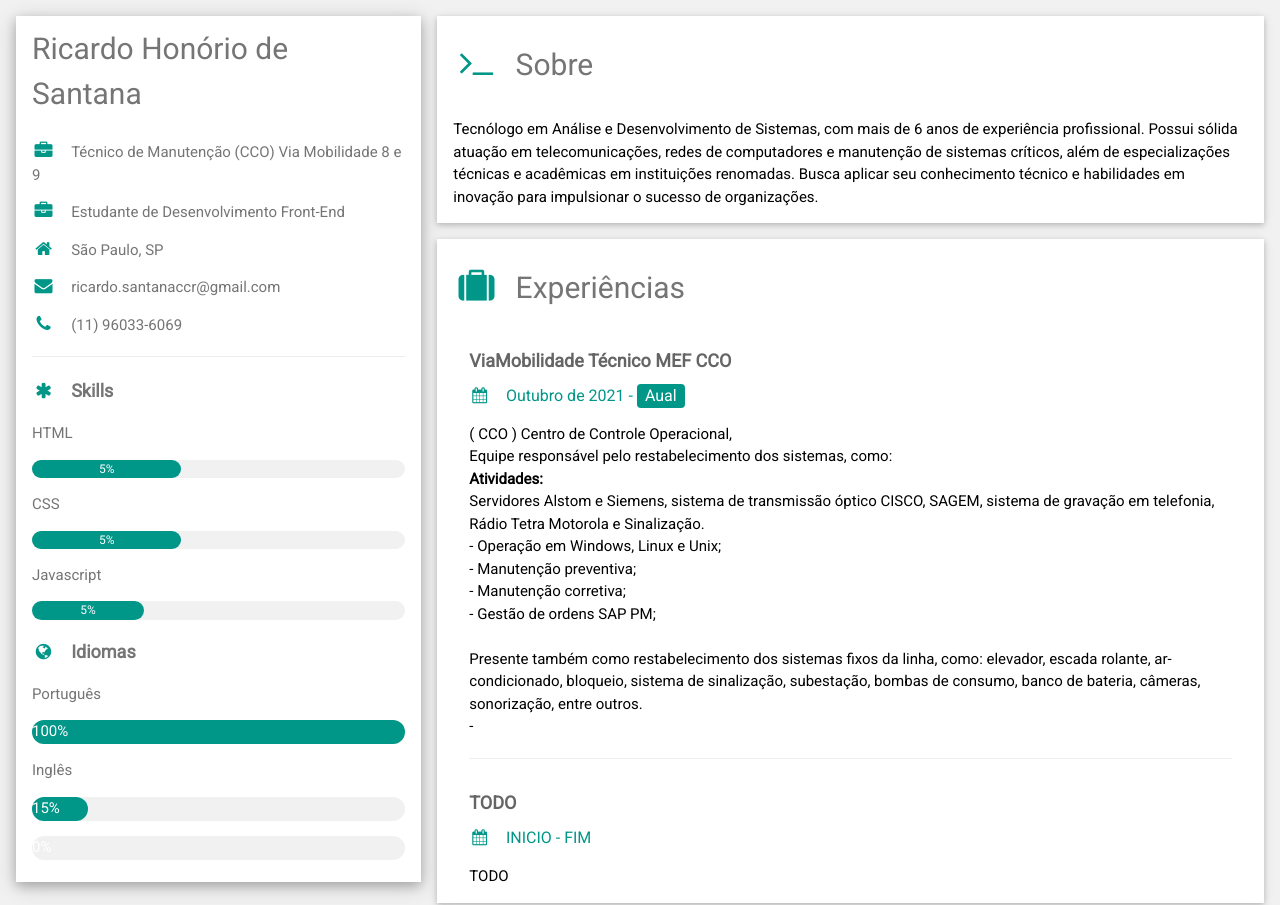
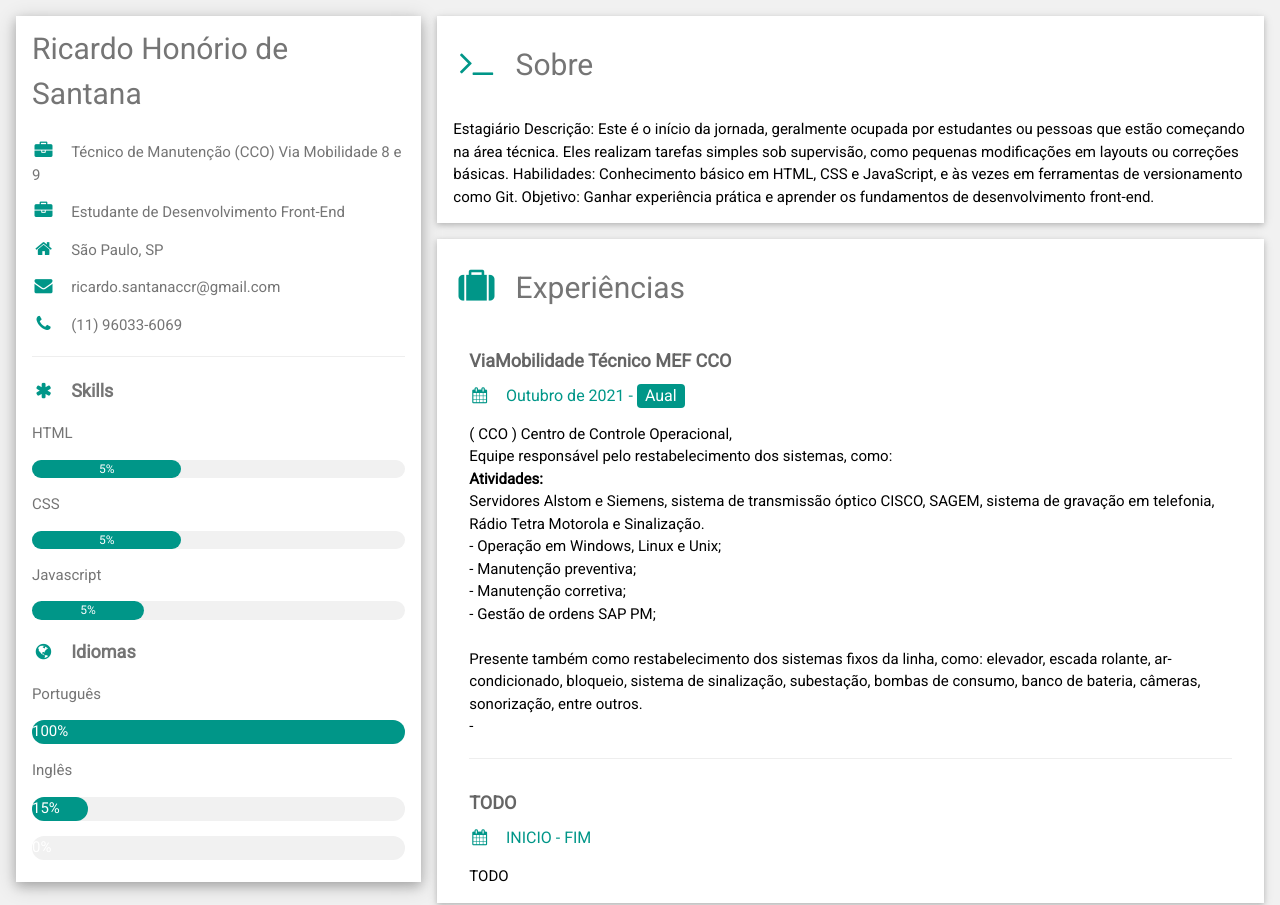
Before and after one commit to santanar2/cv, a plain HTML site: page index.html in a window 1280 px wide. Shown: the top 905 px of the page. Drawn offline with nearby package versions, Linux system fonts and the light colour scheme.

Commit message:
ateração no sobre

```diff
--- a/index.html
+++ b/index.html
@@ -95,7 +95,10 @@
 
           <div class="w3-container w3-card w3-white w3-margin-bottom">
             <h2 class="w3-text-grey w3-padding-16"><i class="fa fa-terminal fa-fw w3-margin-right w3-xxlarge w3-text-teal"></i>Sobre</h2>
-            <p>Tecnólogo em Análise e Desenvolvimento de Sistemas, com mais de 6 anos de experiência profissional. Possui sólida atuação em telecomunicações, redes de computadores e manutenção de sistemas críticos, além de especializações técnicas e acadêmicas em instituições renomadas. Busca aplicar seu conhecimento técnico e habilidades em inovação para impulsionar o sucesso de organizações.</p>
+            <p>Estagiário
+              Descrição: Este é o início da jornada, geralmente ocupada por estudantes ou pessoas que estão começando na área técnica. Eles realizam tarefas simples sob supervisão, como pequenas modificações em layouts ou correções básicas.
+              Habilidades: Conhecimento básico em HTML, CSS e JavaScript, e às vezes em ferramentas de versionamento como Git.
+              Objetivo: Ganhar experiência prática e aprender os fundamentos de desenvolvimento front-end.</p>
           </div>
 
           <div class="w3-container w3-card w3-white w3-margin-bottom">
```
